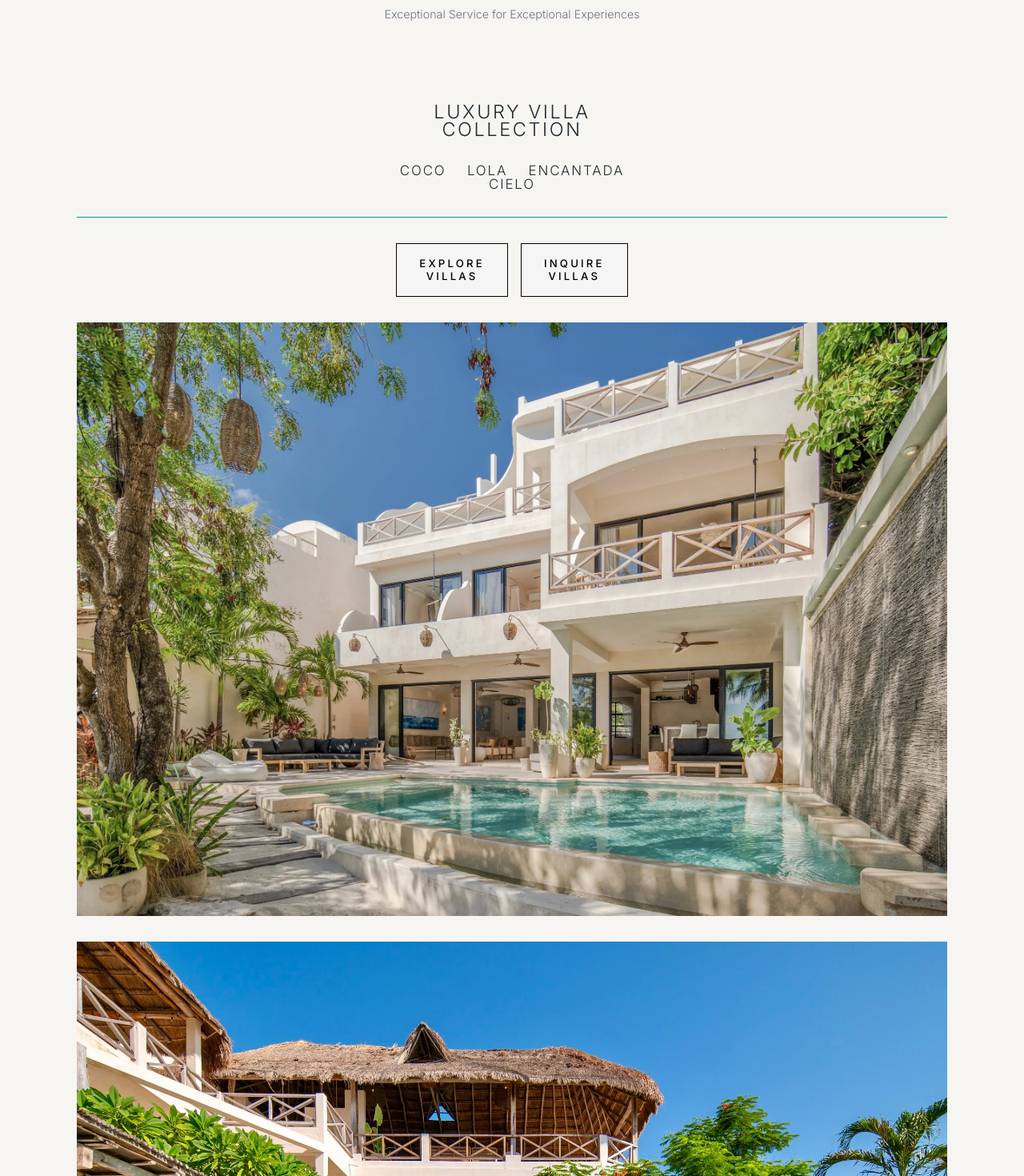
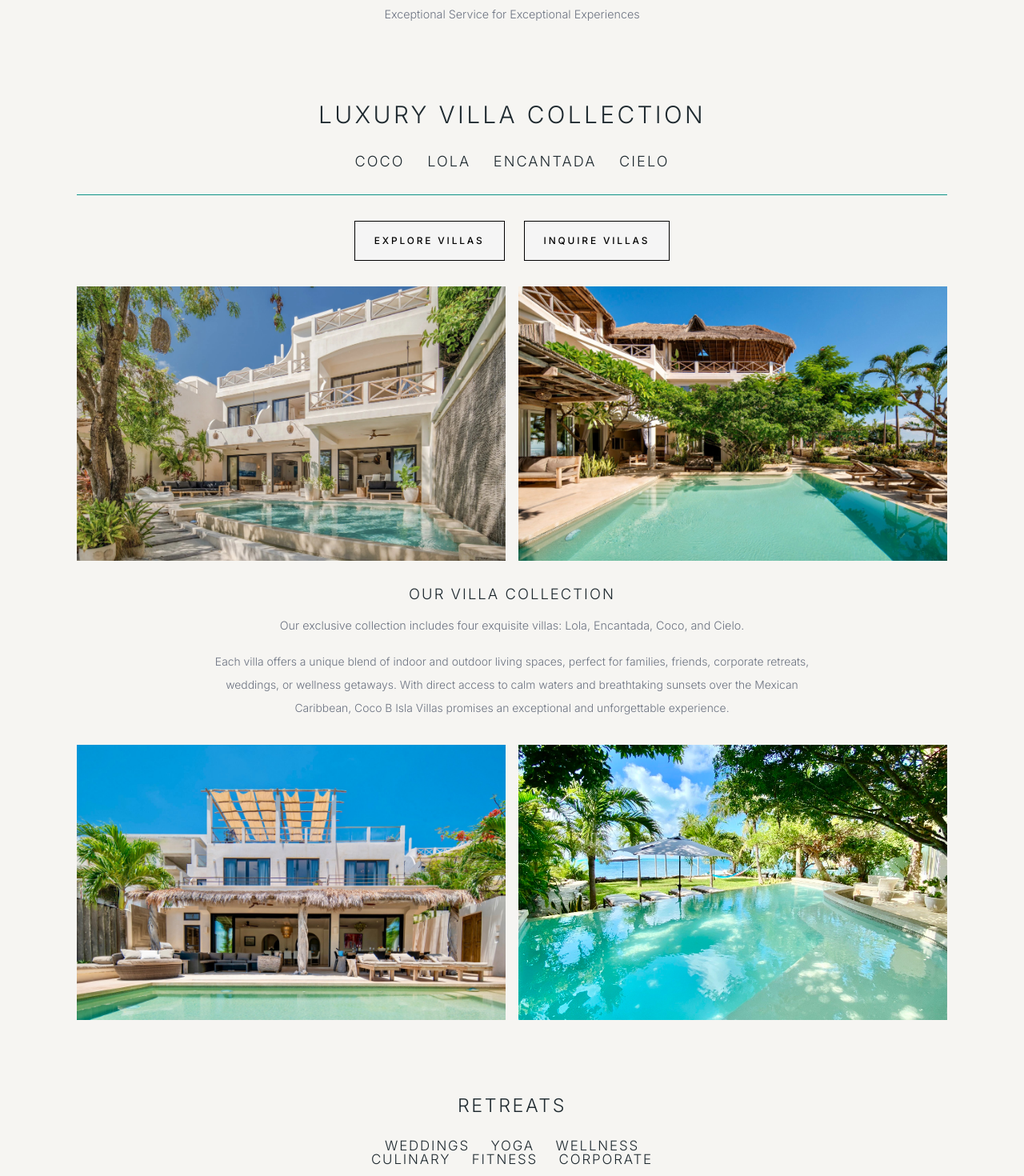
Before and after one commit to Tiggreee/Triple_Island, a Next.js app: page / in a window 1280 px wide. Shown: the part 1740-3210 px from the top of the page at 80% size. Built offline with nearby package versions, Linux system fonts and the light colour scheme.

Commit message:
Home: add desktop breakpoint for Luxury Villa Collection

```diff
--- a/src/app/page.tsx
+++ b/src/app/page.tsx
@@ -153,66 +153,80 @@ export default async function Home() {
       {/* Luxury Villa Collection — Figma node 6038:2455 */}
       <div className="flex flex-col items-center gap-8 text-center">
         <div>
-          <h2 className="text-[23.5px] font-light uppercase leading-[22.74px] tracking-[2.584px] text-foreground">
+          <h2 className="text-[23.5px] font-light uppercase leading-[22.74px] tracking-[2.584px] text-foreground lg:text-[29.8px] lg:leading-[29.84px] lg:tracking-[3.391px]">
+            <span className="lg:hidden">
               Luxury Villa
               <br />
               Collection
+            </span>
+            <span className="hidden lg:inline">Luxury Villa Collection</span>
           </h2>
-          <p className="mt-[31px] text-[16.9px] font-light uppercase leading-[16.87px] tracking-[1.863px] text-foreground">
+          <p className="mt-[31px] text-[16.9px] font-light uppercase leading-[16.87px] tracking-[1.863px] text-foreground lg:mt-[34px] lg:text-[18.1px] lg:leading-[18.65px] lg:tracking-[2.06px]">
+            <span className="lg:hidden">
               Coco &nbsp;&nbsp; Lola &nbsp;&nbsp; Encantada
               <br />
               Cielo
+            </span>
+            <span className="hidden lg:inline">Coco &nbsp;&nbsp; Lola &nbsp;&nbsp; Encantada &nbsp;&nbsp; Cielo</span>
           </p>
         </div>
 
         <hr className="w-full border-t border-primary" />
 
-        <div className="flex flex-wrap items-stretch justify-center gap-4">
+        <div className="flex flex-wrap items-stretch justify-center gap-4 lg:gap-6">
           <Link
             href="/villas"
-            className="flex items-center justify-center border border-black bg-[#f5f5f5] px-7 py-4 text-center text-[13.2px] font-medium uppercase leading-tight tracking-[3.179px] text-black transition-colors hover:bg-white"
+            className="flex items-center justify-center border border-black bg-[#f5f5f5] px-7 py-4 text-center text-[13.2px] font-medium uppercase leading-tight tracking-[3.179px] text-black transition-colors hover:bg-white lg:px-6 lg:py-[18px] lg:text-[11.9px] lg:leading-none lg:tracking-[2.86px]"
           >
+            <span className="lg:hidden">
               Explore
               <br />
               Villas
+            </span>
+            <span className="hidden lg:inline">Explore Villas</span>
           </Link>
           <Link
             href="/solicitud"
-            className="flex items-center justify-center border border-black bg-[#f5f5f5] px-7 py-4 text-center text-[13.2px] font-medium uppercase leading-tight tracking-[3.179px] text-black transition-colors hover:bg-white"
+            className="flex items-center justify-center border border-black bg-[#f5f5f5] px-7 py-4 text-center text-[13.2px] font-medium uppercase leading-tight tracking-[3.179px] text-black transition-colors hover:bg-white lg:px-6 lg:py-[18px] lg:text-[11.9px] lg:leading-none lg:tracking-[2.86px]"
           >
+            <span className="lg:hidden">
               Inquire
               <br />
               Villas
+            </span>
+            <span className="hidden lg:inline">Inquire Villas</span>
           </Link>
         </div>
 
-        <div className="relative aspect-[343/234] w-full overflow-hidden">
+        <div className="grid w-full grid-cols-1 gap-4 lg:grid-cols-2">
+          <div className="relative aspect-[343/234] w-full overflow-hidden lg:aspect-[670/429]">
             <Image
               src="/media/figma/villa-encantada-1.jpg"
               alt="Villa Encantada exterior with private pool, Isla Mujeres"
               fill
-            sizes="(min-width: 1180px) 1180px, 100vw"
+              sizes="(min-width: 1024px) 50vw, 100vw"
               className="object-cover"
             />
           </div>
-        <div className="relative aspect-[343/269] w-full overflow-hidden">
+          <div className="relative aspect-[343/269] w-full overflow-hidden lg:aspect-[670/429]">
             <Image
               src="/media/figma/casa-coco-1.jpg"
               alt="Casa Coco palapa terrace and pool"
               fill
-            sizes="(min-width: 1180px) 1180px, 100vw"
+              sizes="(min-width: 1024px) 50vw, 100vw"
               className="object-cover"
             />
           </div>
+        </div>
 
-        <div className="space-y-4">
-          <h3 className="text-[16.8px] font-light uppercase leading-[16.87px] tracking-[1.863px] text-foreground">
+        <div className="max-w-3xl space-y-4">
+          <h3 className="text-[16.8px] font-light uppercase leading-[16.87px] tracking-[1.863px] text-foreground lg:text-[18.4px] lg:leading-[18.65px] lg:tracking-[2.06px]">
             Our Villa Collection
           </h3>
-          <p className="max-w-md text-[13.5px] font-light leading-[27.2px] text-muted">
+          <p className="mx-auto max-w-md text-[13.5px] font-light leading-[27.2px] text-muted lg:max-w-none lg:text-[14.3px] lg:leading-[28.9px]">
             Our exclusive collection includes four exquisite villas: Lola, Encantada, Coco, and Cielo.
           </p>
-          <p className="max-w-md text-[13.4px] font-light leading-[27.2px] text-muted">
+          <p className="mx-auto max-w-md text-[13.4px] font-light leading-[27.2px] text-muted lg:max-w-none lg:text-[13.9px] lg:leading-[28.9px]">
             Each villa offers a unique blend of indoor and outdoor living spaces, perfect for families, friends,
             corporate retreats, weddings, or wellness getaways. With direct access to calm waters and breathtaking
             sunsets over the Mexican Caribbean, Coco B Isla Villas promises an exceptional and unforgettable
@@ -220,23 +234,25 @@ export default async function Home() {
           </p>
         </div>
 
-        <div className="relative aspect-[343/234] w-full overflow-hidden">
+        <div className="grid w-full grid-cols-1 gap-4 lg:grid-cols-2">
+          <div className="relative aspect-[343/234] w-full overflow-hidden lg:aspect-[670/429]">
             <Image
               src="/media/figma/villa-encantada-2.jpg"
               alt="Isla Mujeres Villa Encantada facade with palm trees"
               fill
-            sizes="(min-width: 1180px) 1180px, 100vw"
+              sizes="(min-width: 1024px) 50vw, 100vw"
               className="object-cover"
             />
           </div>
-        <div className="relative aspect-[343/234] w-full overflow-hidden">
+          <div className="relative aspect-[343/234] w-full overflow-hidden lg:aspect-[670/429]">
             <Image
               src="/media/figma/img-1029.jpg"
               alt="Villa infinity pool overlooking the Caribbean Sea"
               fill
-            sizes="(min-width: 1180px) 1180px, 100vw"
+              sizes="(min-width: 1024px) 50vw, 100vw"
               className="object-cover"
             />
+          </div>
         </div>
       </div>
 
```
Lines whose indentation alone changed are shown as unchanged.
